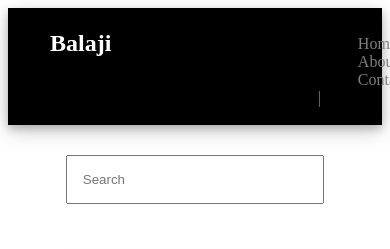
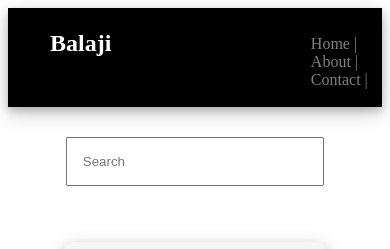
Before and after one commit to Balajimantro/simplewebpage, a plain HTML site: page index.html in a window 390 px wide. Shown: the top 249 px of the page. Drawn offline with Linux system fonts and the light colour scheme.

Commit message:
Update Style.css - Media Nav
Media Query In Nav Bar

```diff
--- a/Style.css
+++ b/Style.css
@@ -100,3 +100,23 @@ input{
     background-color: black;
     color: aliceblue;
 }
+
+@media screen and (max-width:600px){
+    nav{
+    background-color: black;
+    color: white;
+    display: flex;
+    padding: 2px;
+    box-shadow: 0 4px 8px 0 rgba(0, 0, 0, 0.2), 0 6px 20px 0 rgba(0,0, 0, 0.19);
+
+}
+    ul{
+    margin-left: 35%;
+    margin-top: 25px;
+}
+    li{
+    display: inline;
+    margin-left: 30px;
+
+}
+}
```
